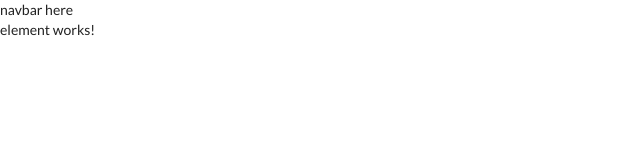
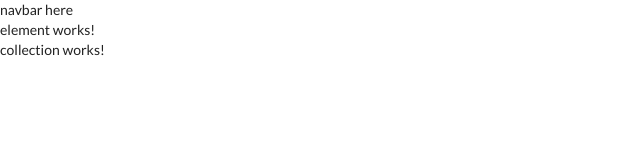
Before and after one commit to elPoeta/angular-module-and-routing, an Angular app: page / in a window 1280 px wide. Shown: the top 160 px of the page, without its empty margins (0-640 px from the left). Built offline with nearby package versions, Linux system fonts and the light colour scheme.

Commit message:
export copllections module

```diff
--- a/src/app/app.component.html
+++ b/src/app/app.component.html
@@ -2,4 +2,5 @@
   navbar here
 </nav>
 <app-element></app-element>
+<app-collection></app-collection>
 <router-outlet></router-outlet>
--- a/src/app/app.module.ts
+++ b/src/app/app.module.ts
@@ -5,6 +5,7 @@ import { AppRoutingModule } from './app-routing.module';
 import { AppComponent } from './app.component';
 
 import { ElementsModule } from './elements/elements.module';
+import { CollectionsModule } from './collections/collections.module';
 
 @NgModule({
   declarations: [
@@ -13,7 +14,8 @@ import { ElementsModule } from './elements/elements.module';
   imports: [
     BrowserModule,
     AppRoutingModule,
-    ElementsModule
+    ElementsModule,
+    CollectionsModule
   ],
   providers: [],
   bootstrap: [AppComponent]
--- a/src/app/collections/collections.module.ts
+++ b/src/app/collections/collections.module.ts
@@ -10,6 +10,9 @@ import { CollectionComponent } from './collection/collection.component';
   imports: [
     CommonModule,
     CollectionsRoutingModule
+  ],
+  exports: [
+    CollectionComponent
   ]
 })
 export class CollectionsModule { }
```
